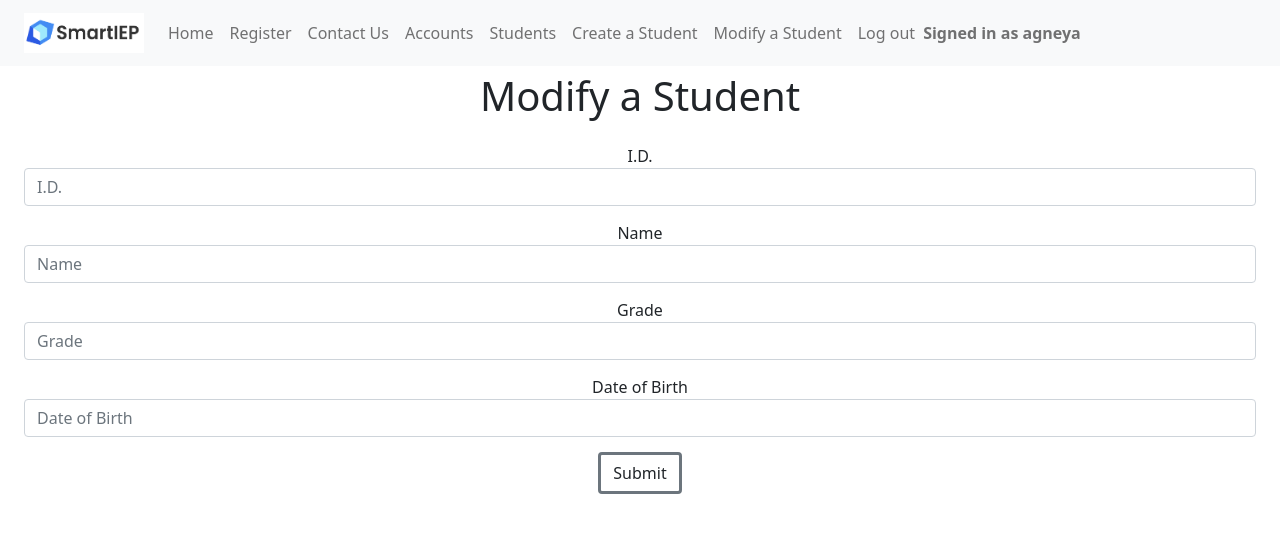
After one commit to Vort3xed/SmartIEPV1, a Flask app: page /modifystudent in a window 1280 px wide. The commit adds this page. Shown: the top 533 px of the page. Run offline with Flask 3, Linux system fonts and the light colour scheme; a user stored in the database is signed in.

Commit message:
modify student implemented
need to implement killing sign in sessions when website closed

```diff
--- a/app.py
+++ b/app.py
@@ -1,6 +1,6 @@
 import bcrypt
 import re
-from flask import Flask, render_template, request, redirect, url_for, flash, Blueprint
+from flask import Flask, render_template, request, redirect, url_for, flash, Blueprint, session
 from flask_login import UserMixin, LoginManager, login_user, logout_user, login_required, current_user
 from werkzeug.security import generate_password_hash, check_password_hash
 from flask_sqlalchemy import SQLAlchemy
@@ -61,6 +61,27 @@ def accounts():
 def students():
 	students = Students.query.all()
 	return render_template('students.html',students=students)
+
+@main.route("/modifystudent", methods=('GET', 'POST'))
+@login_required
+def modifystudent():
+	if request.method == 'POST':
+		student_id = request.form["modid"]
+		name = request.form["modname"]
+		grade = request.form["modgrade"]
+		dateofbirth = request.form["moddob"]
+
+		student = Students.query.filter_by(student_id=student_id).first()
+		if student:
+			student.name = name
+			student.grade = grade
+			student.dateofbirth = dateofbirth
+
+			db.session.commit()
+			return(render_template("modifystudent.html"))
+		else:
+			flash("Student ID does not exist!")
+	return(render_template("modifystudent.html"))
 
 @main.route("/createstudent", methods=('GET', 'POST'))
 @login_required
--- /dev/null
+++ b/templates/modifystudent.html
@@ -0,0 +1,63 @@
+<!DOCTYPE html>
+<html lang="en">
+    <head>
+
+        <style>
+            .form-group {
+                margin-top:15px;
+            }
+        </style>
+
+        <title>SmartIEP</title>
+        <link href="https://cdn.jsdelivr.net/npm/bootstrap@5.0.2/dist/css/bootstrap.min.css" rel="stylesheet">
+        <link rel="icon" type="image/x-icon" href="static\smallsmartieplogo.png">
+    </head>
+
+    <header>
+        {% include 'nav.html' %}
+    </header>
+
+    <body>
+        &nbsp;
+        <h1 class="mt-5" style="text-align: center">
+            Modify a Student
+        </h1>
+        <div class="m-4">
+            <form class="mt-2" style="text-align: center" method = "post" action="/modifystudent">
+                <div class="form-group">
+                    <label for="stuid">I.D.</label>
+                    <input class="form-control" name="modid" id="modid"
+                        placeholder="I.D.">
+                </div>
+                <div class="form-group">
+                    <label for="stuname">Name</label>
+                    <input class="form-control" name="modname" id="modname"
+                        placeholder="Name">
+                </div>
+                <div class="form-group">
+                    <label for="stugrade">Grade</label>
+                    <input class="form-control" name="modgrade" id="modgrade"
+                        placeholder="Grade">
+                </div>
+                <div class="form-group">
+                    <label for="studob">Date of Birth</label>
+                    <input class="form-control" name="moddob" id="moddob"
+                        placeholder="Date of Birth">
+                </div>
+                <div class="form-group">
+                    <button type="submit" class="btn btn-default border border-secondary border-3">Submit</button>
+                </div>
+            </form>
+        </div>
+
+        {% with messages = get_flashed_messages() %}
+            {% if messages %}
+                <div class="notification is-danger border border-secondary border-3" style="width: 50%; position: absolute; top: 75%; left: 50%; transform: translate(-50%, -50%); text-align: center;">
+                    {{ messages[0] }}. Go to <a href="/createstudent">create student page</a>.
+                </div>
+            {% endif %}
+        {% endwith %}
+        <script
+            src="https://cdn.jsdelivr.net/npm/bootstrap@5.0.2/dist/js/bootstrap.bundle.min.js"></script>
+    </body>
+</html>
--- a/templates/nav.html
+++ b/templates/nav.html
@@ -1,8 +1,8 @@
 <nav class="px-4 navbar fixed-top navbar-expand-lg navbar-light bg-light">
     <a class="navbar-brand" href="/"><img src="static\smartieplogo.png" width="120" height="40"></a>
-    <!-- <button class="navbar-toggler" type="button" data-toggle="collapse" data-target="#navbarText" aria-controls="navbarText" aria-expanded="false" aria-label="Toggle navigation">
+    <button class="navbar-toggler" type="button" data-toggle="collapse" data-target="#navbarText" aria-controls="navbarText" aria-expanded="false" aria-label="Toggle navigation">
       <span class="navbar-toggler-icon"></span>
-    </button> -->
+    </button>
     <div>
       <ul class="navbar-nav mr-auto">
         <li class="nav-item active">
@@ -25,10 +25,13 @@
           <a class="nav-link" href="/createstudent">Create a Student</a>
         </li>
         <li class="nav-item">
+          <a class="nav-link" href="/modifystudent">Modify a Student</a>
+        </li>
+        <li class="nav-item">
           <a class="nav-link" href="/logout">Log out</a>
         </li>
         <span class="navbar-text navbar-right">
-          Signed in as {{ current_user.callname }}
+          <b>Signed in as {{ current_user.callname }}</b>
         </span>
       </ul>
         {% endif %}
```
Also changed, not shown: instance/people.db.
